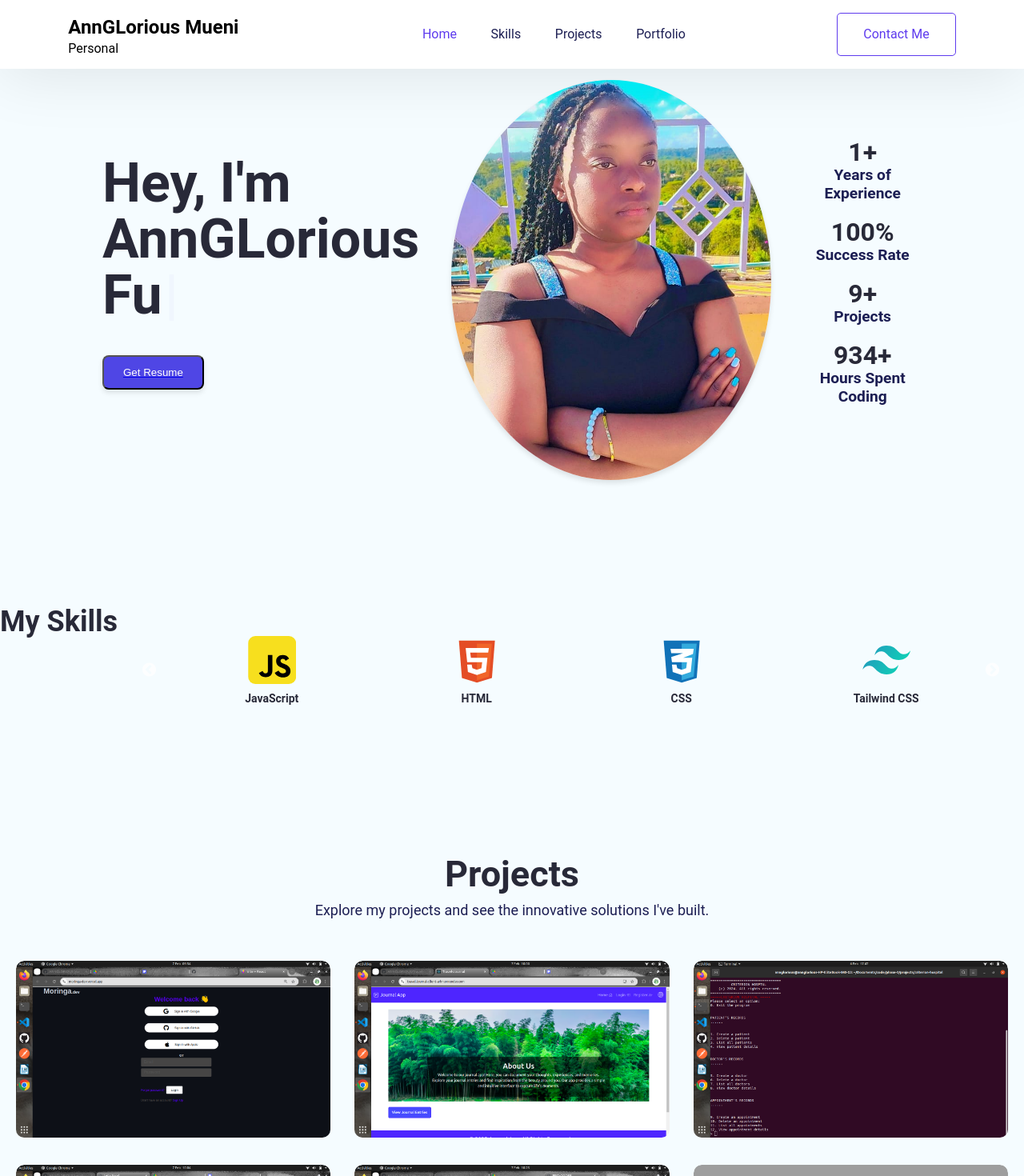
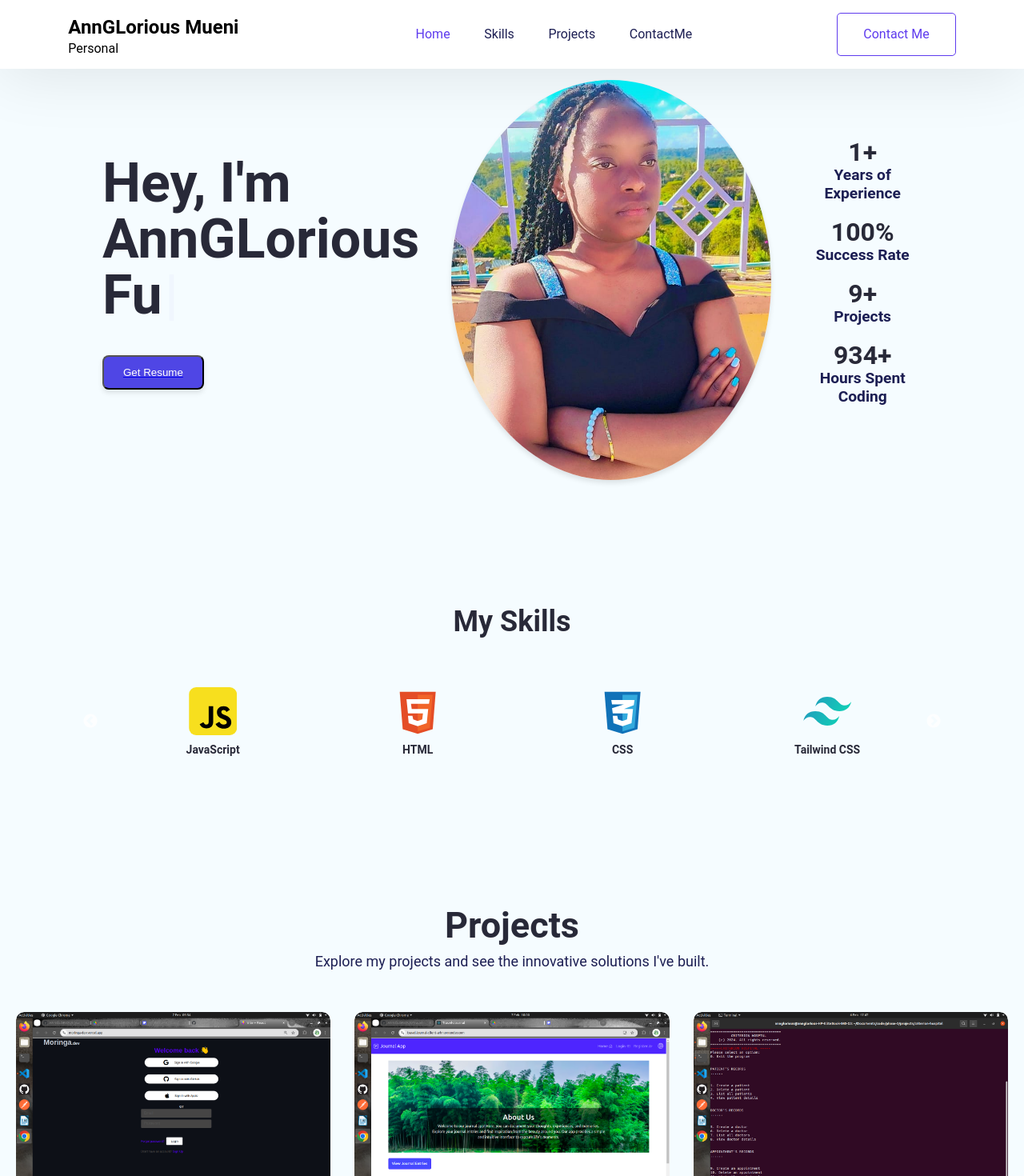
Before and after one commit to ANNGLORIOUS/my-portfolio, a React (Create React App) app: page / in a window 1280 px wide. Shown: the top 1470 px of the page at 80% size. Built offline with nearby package versions, Linux system fonts and the light colour scheme; grey boxes are pictures that could not be loaded.

Commit message:
updated the navbar

```diff
--- a/src/App.css
+++ b/src/App.css
@@ -251,10 +251,13 @@ body {
 /* Hero Section Style Ends */
 
  /* Skills Section */
-.skills {
+ .skills {
   padding: 80px 0;
   background-color: var(--bg-shade);
-  text-align: center;
+  text-align: center; /* Ensures everything in the section is centered */
+  display: flex;
+  flex-direction: column;
+  align-items: center;
 }
 /* .skills-title{
   font-size: 24px;
@@ -269,8 +272,8 @@ body {
   color: var(--heading-color);
   margin-bottom: 30px;
   text-align: center;
+  width: 100%;
 }
-
 /* Skill Box */
 .skill-slider {
   width: 100%;
--- a/src/components/ContactMe.js
+++ b/src/components/ContactMe.js
@@ -20,7 +20,7 @@ export default function ContactMe() {
   };
 
   return (
-    <section id="Contact" className="contact--section">
+    <section id="contactSection" className="contact--section">
       <div className="contact--content">
         <p className="sub--title">Get In Touch</p>
         <h2>Contact Me</h2>
--- a/src/components/Navbar.js
+++ b/src/components/Navbar.js
@@ -81,7 +81,7 @@ function Navbar() {
               smooth={true}
               offset={-70}
               duration={500}
-              to="skillsSection"  // Updated Skills Section ID
+              to="skillsSection"
               className="navbar--content"
             >
               Skills
@@ -95,7 +95,7 @@ function Navbar() {
               smooth={true}
               offset={-70}
               duration={500}
-              to="projectsSection"  // Updated Projects Section ID
+              to="projectsSection"
               className="navbar--content"
             >
               Projects
@@ -109,12 +109,13 @@ function Navbar() {
               smooth={true}
               offset={-70}
               duration={500}
-              to="portfolioSection"  // If needed for Portfolio
+              to="contactSection"
               className="navbar--content"
             >
-              Portfolio
+              ContactMe
             </Link>
           </li>
+
         </ul>
       </div>
 
@@ -126,7 +127,7 @@ function Navbar() {
         smooth={true}
         offset={-70}
         duration={500}
-        to="contactSection"  // Updated Contact Section ID
+        to="contactSection"
         className="btn btn-outline-primary"
       >
         Contact Me
--- a/src/components/Projects.js
+++ b/src/components/Projects.js
@@ -48,7 +48,7 @@ const Projects = () => {
   ];
 
   return (
-    <section className="project" id="projects">
+    <section id="projectsSection" className="project" >
       <h2>Projects</h2>
       <p>Explore my projects and see the innovative solutions I've built.</p>
       <div id="project-tiles">
--- a/src/components/Skills.js
+++ b/src/components/Skills.js
@@ -53,7 +53,7 @@ const sliderSettings = {
 
 const Skills = () => {
   return (
-    <section className="skills">
+    <section id='skillsSection' className="skills">
       <h2>My Skills</h2>
       <Slider {...sliderSettings} className="skills-slider">
         {skills.map((skill, idx) => (
```
